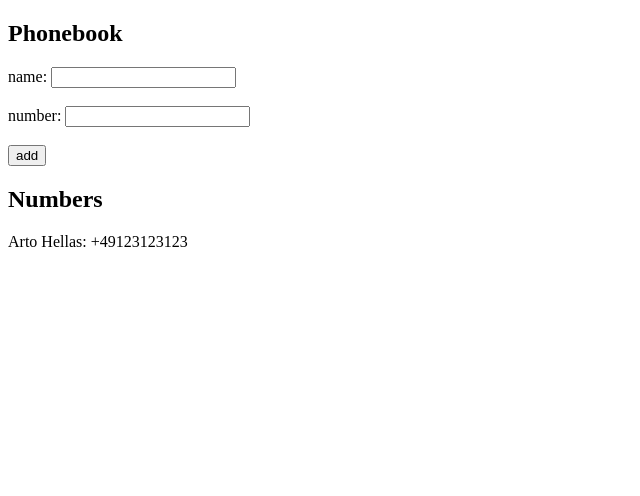
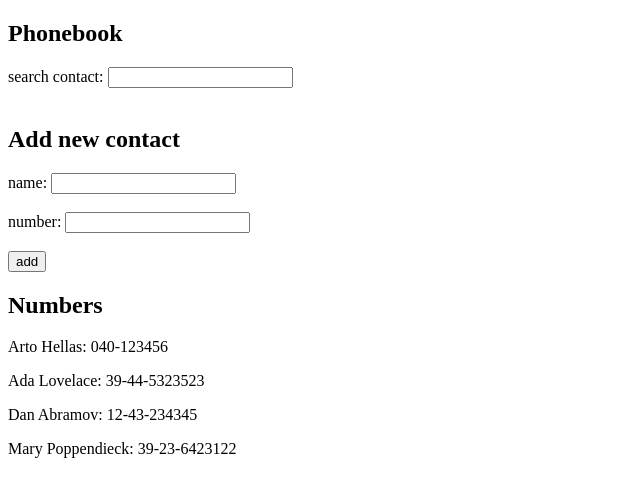
Before and after one commit to AleksandarJavorovic/full_stack_open, a React (Vite) app in the folder part2/phonebook/: page / in a window 1280 px wide. Shown: the top 496 px of the page, without its empty margins (0-640 px from the left). Built offline with nearby package versions, Linux system fonts and the light colour scheme.

Commit message:
add exercise 2.9

```diff
--- a/part2/phonebook/src/App.jsx
+++ b/part2/phonebook/src/App.jsx
@@ -1,10 +1,13 @@
 import { useState } from 'react'
 
 
-const Persons = ({ persons }) => {
+const Persons = ({ persons, searchName }) => {
+  const displayedPersons = searchName
+    ? persons.filter(person => person.name.toLowerCase().includes(searchName.toLowerCase()))
+    : persons;
   return (
     <div>
-      {persons.map((person) => (
+      {displayedPersons.map((person) => (
         <p key={person.name}>{person.name}: {person.number}</p>
       ))}
     </div>
@@ -14,12 +17,15 @@
 
 const App = () => {
   const [persons, setPersons] = useState([
-    { name: 'Arto Hellas',
-      number: '+49123123123'
-     }
+    { name: 'Arto Hellas', number: '040-123456', id: 1 },
+    { name: 'Ada Lovelace', number: '39-44-5323523', id: 2 },
+    { name: 'Dan Abramov', number: '12-43-234345', id: 3 },
+    { name: 'Mary Poppendieck', number: '39-23-6423122', id: 4 }
   ])
+
   const [newName, setNewName] = useState('')
   const [newNumber, setNewNumber] = useState('')
+  const [searchName, setSearchName] = useState('')
 
   const addPerson = (event) => {
     event.preventDefault()
@@ -37,12 +43,9 @@
       setNewName('')
       setNewNumber('')
     }
-
-
   }
 
   const handleNameChange = (event) => {
-    console.log(event.target.value)
     setNewName(event.target.value)
   }
 
@@ -53,6 +56,11 @@
   return (
     <div>
       <h2>Phonebook</h2>
+      <div>
+        search contact: <input type="text" value={searchName} onChange={e => setSearchName(e.target.value)} />
+      </div>
+      <br />
+      <h2>Add new contact</h2>
       <form onSubmit={addPerson}>
         <div>
           name: <input value={newName} onChange={handleNameChange} />
@@ -67,7 +75,7 @@
         </div>
       </form>
       <h2>Numbers</h2>
-      <Persons persons={persons}/>
+      <Persons persons={persons} searchName={searchName} />
     </div>
   )
 }
```
